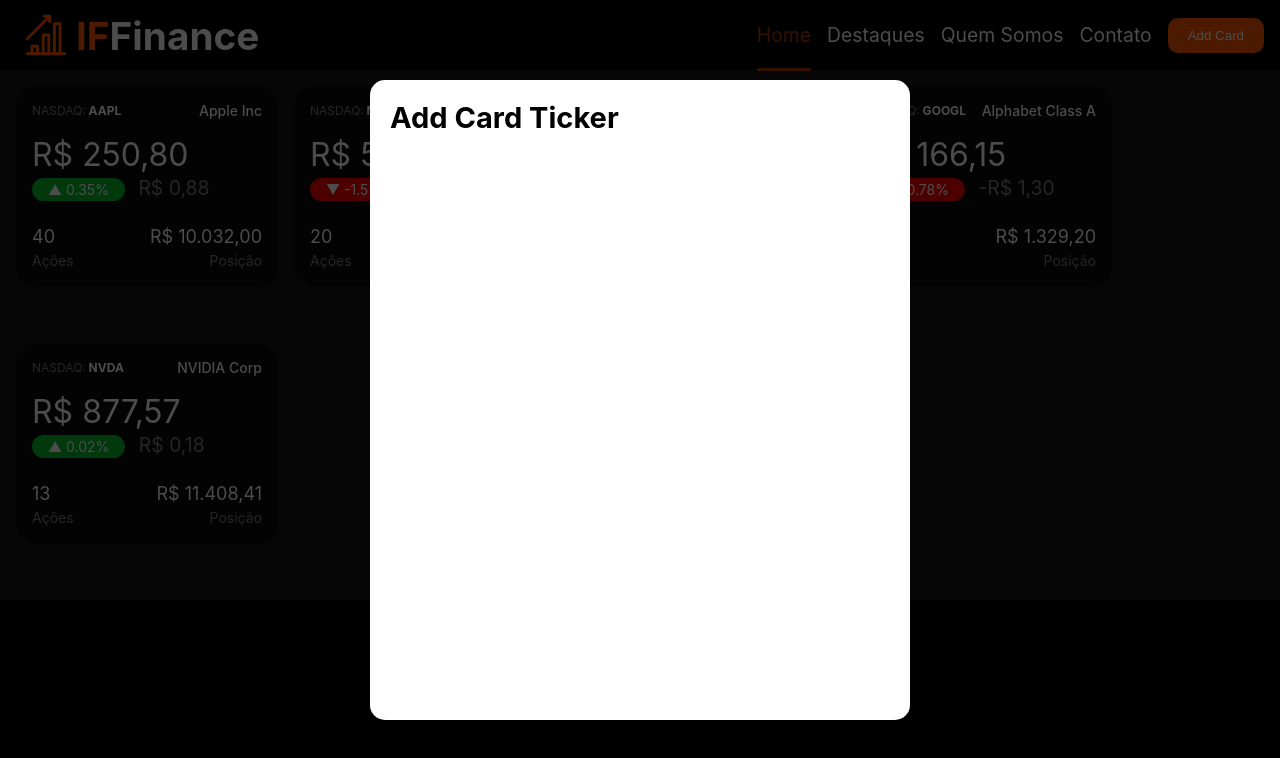
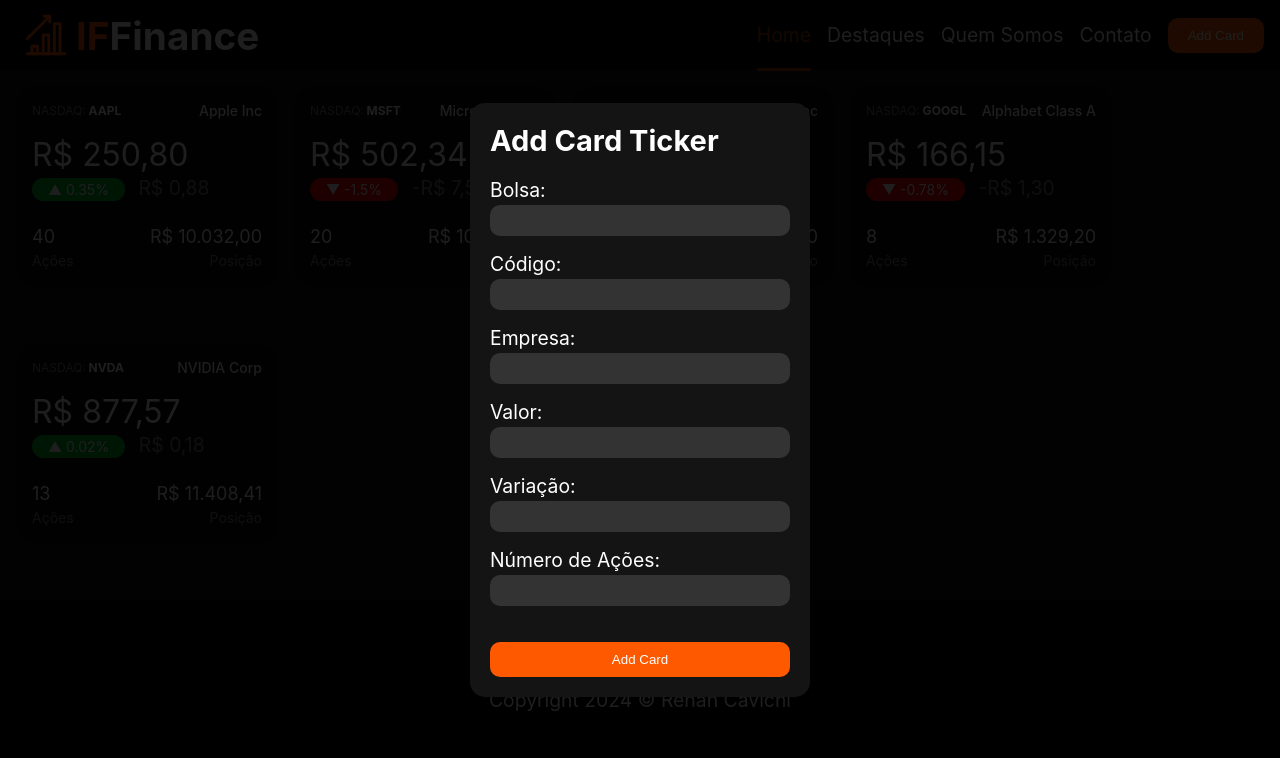
Before and after one commit to renancavichi/frontend-web-1Sem2024, a plain HTML site: page if-finance/index.html in a window 1280 px wide. Both pictures are taken after a click on the button "Add Card". Drawn offline with Linux system fonts and the light colour scheme.

Commit message:
add create card with modal

```diff
--- a/if-finance/css/style.css
+++ b/if-finance/css/style.css
@@ -235,7 +235,7 @@ button {
 
 #add-card-modal {
 	position: absolute;
-	background: #000000b3;
+	background: #000000e1;
 	top: 0;
 	right: 0;
 	left: 0;
@@ -246,16 +246,25 @@ button {
 }
 
 #add-card-modal main{
-	width: 500px;
-	height: 600px;
-	background: #FFF;
+	width: 300px;
+	background: #141414;
 	border-radius: 15px;
 	padding: 20px;
-	color: #000;
+	color: #ffffff;
 }
 
 #add-card-modal main h2{
 	margin: 0;
+}
+
+#add-card-modal main form{
+	margin: 20px 0 0 0;
+	display: flex;
+	flex-direction: column;
+}
+
+#add-card-modal main form button{
+	margin: 20px 0 0 0;
 }
 
 /*
--- a/if-finance/index.html
+++ b/if-finance/index.html
@@ -36,6 +36,21 @@
 	<div id="add-card-modal" onclick="closeModal(event)">
 		<main>
 			<h2>Add Card Ticker</h2>
+			<form onsubmit="createCard(event)">
+				<label for="bolsa">Bolsa:</label>
+				<input type="text" name="bolsa" id="bolsa">
+				<label for="codigo">Código:</label>
+				<input type="text" name="codigo" id="codigo">
+				<label for="empresa">Empresa:</label>
+				<input type="text" name="empresa" id="empresa">
+				<label for="valor">Valor:</label>
+				<input type="text" name="valor" id="valor">
+				<label for="variacao">Variação:</label>
+				<input type="text" name="variacao" id="variacao">
+				<label for="nAcoes">Número de Ações:</label>
+				<input type="text" name="nAcoes" id="nAcoes">
+				<button>Add Card</button>
+			</form>
 		</main>
 	</div>
 	<script>
--- a/if-finance/js/main.js
+++ b/if-finance/js/main.js
@@ -105,9 +105,27 @@ const openModal = () => {
 	modal.style.display = 'flex'
 }
 
-const closeModal = (event) => {
+const closeModal = (event, id) => {
 	const modal = document.getElementById('add-card-modal')
-	if(event.target.id === 'add-card-modal' ){
+	if(event?.target?.id === 'add-card-modal' || id === 'add-card-modal' ){
 		modal.style.display = 'none'
 	}
 }
+
+const createCard = (event) =>{
+	event.preventDefault()
+
+	const {bolsa, codigo, empresa, valor, variacao, nAcoes} = event.target.elements
+
+	addCard({
+		bolsa: bolsa.value,
+		codigo: codigo.value,
+		empresa: empresa.value,
+		valor: valor.value,
+		variacao: variacao.value,
+		nAcoes: nAcoes.value
+	})
+
+	event.target.reset()
+	closeModal(null, 'add-card-modal')
+}
```
